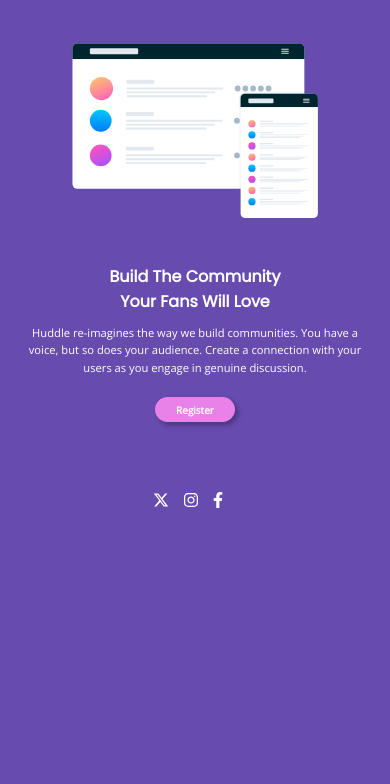
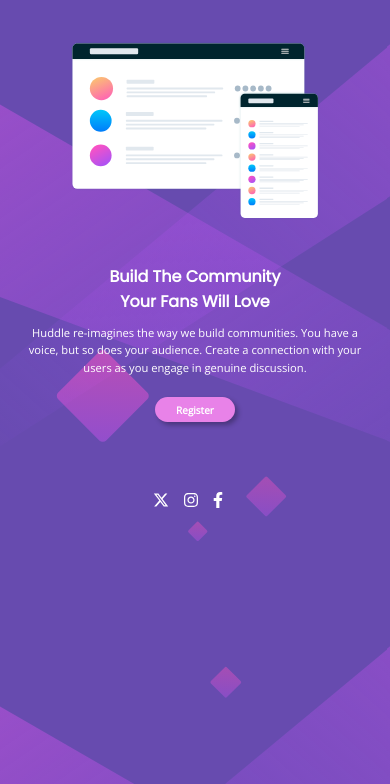
Before and after one commit to joeyrocha/huddle-landing-page, a plain HTML site: page index.html in a window 390 px wide. Shown: the part 60-844 px from the top of the page. Drawn offline with nearby package versions, Linux system fonts and the light colour scheme; the site is published under a folder, as on GitHub Pages, so addresses that start at the root find nothing.

Commit message:
4th commit

```diff
--- a/style.css
+++ b/style.css
@@ -118,7 +118,7 @@
 @media (max-width: 400px) {
 
     body {
-        background-image: url("/images/bg-mobile.svg");
+        background-image: url("images/bg-mobile.svg");
         background-size: cover;
     }
     .mockup img{
```
